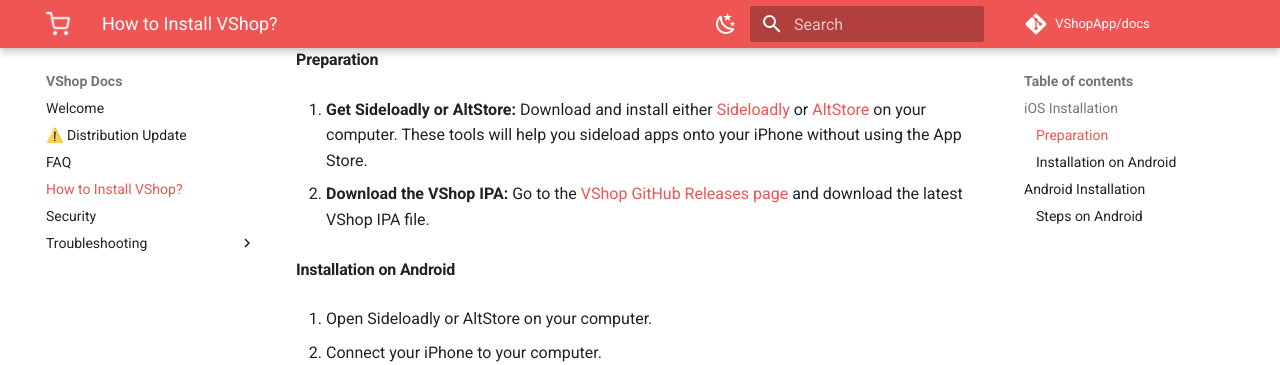
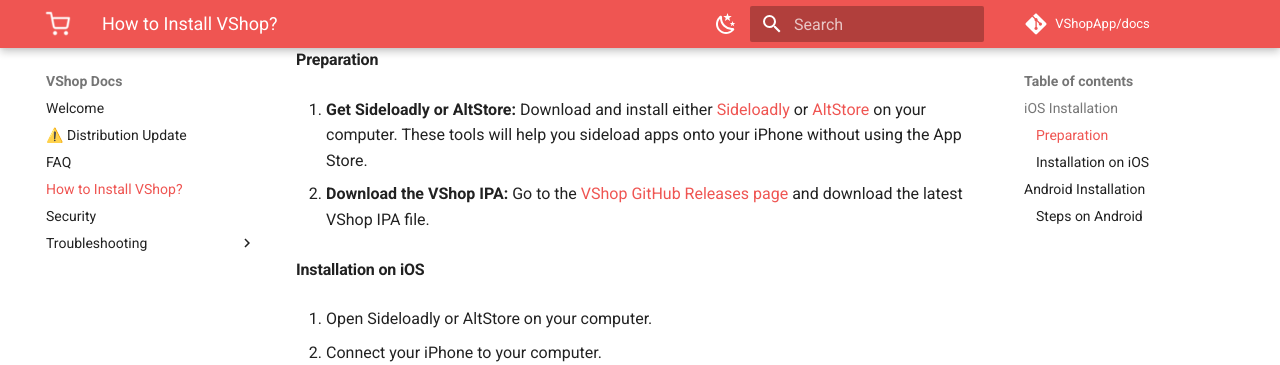
Before and after one commit to VShopApp/docs, an MkDocs documentation site: the page built from docs/how-to-install.md, in a window 1280 px wide and 900 px high, scrolled down 342 px. Shown: the top 365 px of the window. Built offline with MkDocs 1.6.1 and Material for MkDocs 9.7.7, drawn with Linux system fonts in a browser that asks for light colours; comment, search, counter and statistics services are not loaded.

Commit message:
how-to-install.md Updates

```diff
--- a/docs/how-to-install.md
+++ b/docs/how-to-install.md
@@ -12,7 +12,7 @@
 
 2. **Download the VShop IPA:** Go to the [VShop GitHub Releases page](https://github.com/VShopApp/mobile/releases) and download the latest VShop IPA file.
 
-#### Installation on Android
+#### Installation on iOS
 
 1. Open Sideloadly or AltStore on your computer.
 
```
